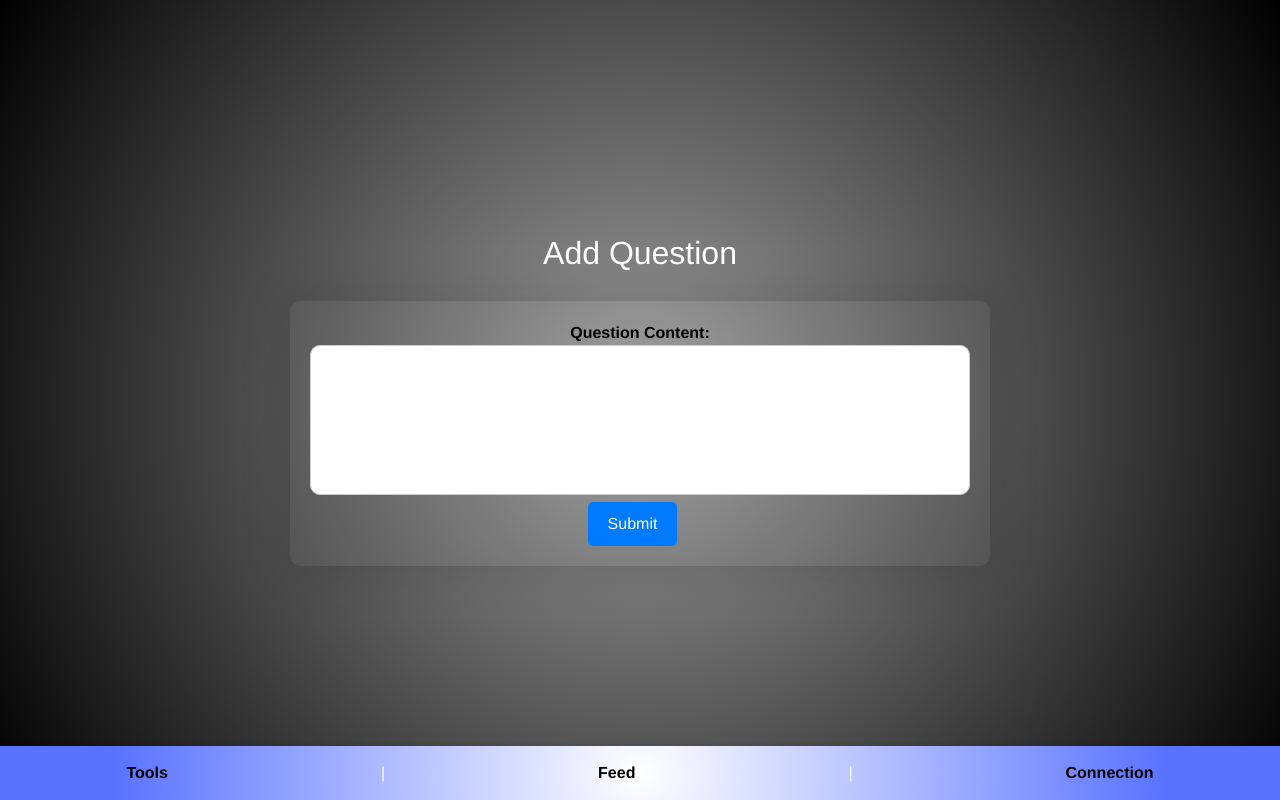
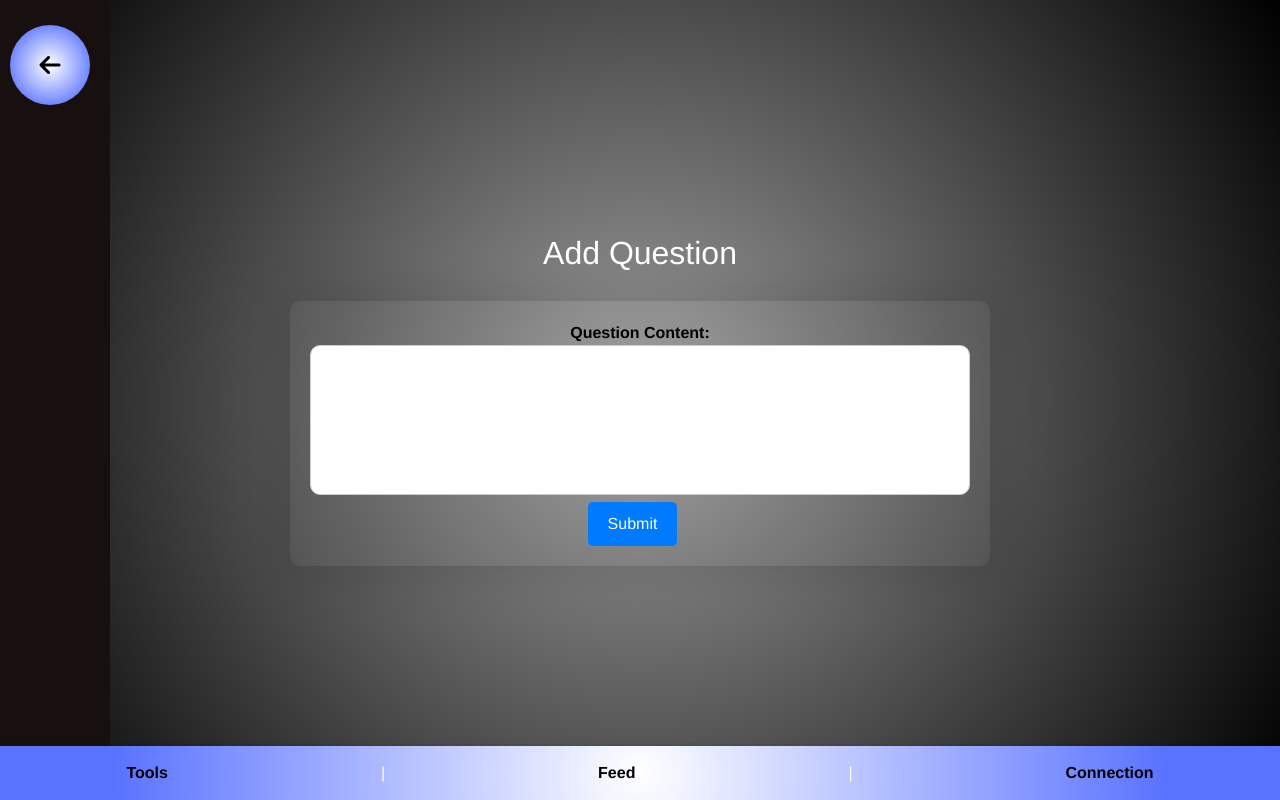
Before and after one commit to bhathiknk/socialmedia-webapp, a Vue app: page /AddDiscussion in a window 1280 px wide. Built offline with nearby package versions, Linux system fonts and the light colour scheme; what @ckeditor/ckeditor5-vue would draw is missing.

Commit message:
quection deleted function created

```diff
--- a/src/components/DiscussionForum/AddDiscussion.vue
+++ b/src/components/DiscussionForum/AddDiscussion.vue
@@ -1,4 +1,15 @@
 <template>
+  <div>
+    <div class="circular-button-container">
+      <CircularButton
+          @click="navigateToAddFeed"
+          to="/DiscussionForum"
+          icon="fa fa-arrow-left"
+          label="Back to Discussion"
+          style="margin-bottom: 10px; margin-top: 5px; margin-left: -10px"
+      />
+    </div>
+  </div>
   <div class="question-form-body">
     <h2>Add Question</h2>
     <form @submit.prevent="saveQuestion" class="question-form">
@@ -13,9 +24,11 @@
 
 <script>
 import axios from 'axios';
-import Swal from 'sweetalert2'; // Import SweetAlert
+import Swal from 'sweetalert2';
+import CircularButton from "@/components/CircularButton.vue"; // Import SweetAlert
 
 export default {
+  components: {CircularButton},
   data() {
     return {
       questionContent: '',
@@ -44,6 +57,7 @@ export default {
 
         console.log(response.data);
         this.showSuccessMessage(); // Call function to show success message
+        this.questionContent= '';
       } catch (error) {
         console.error('Error saving question:', error.response ? error.response.data : error);
         alert('Failed to save question. Please try again.');
@@ -62,6 +76,15 @@ export default {
 </script>
 
 <style scoped>
+.circular-button-container {
+  position: fixed;
+  top: 0;
+  left: 0;
+  bottom: 0;
+  padding: 20px;
+  background: rgb(24, 15, 15);
+
+}
 .question-form-body {
   background: rgb(158,158,158);
   background: radial-gradient(circle, rgba(158,158,158,1) 0%, rgba(0,0,0,1) 100%);
--- a/src/components/DiscussionForum/DiscussionForum.vue
+++ b/src/components/DiscussionForum/DiscussionForum.vue
@@ -252,13 +252,13 @@ export default {
 
 <style scoped>
 .question-background{
-  height: auto;
+  height: 100%;
+  min-height: 100vh;
   display: flex;
   flex-direction: column;
   background: rgb(158,158,158);
   background: radial-gradient(circle, rgba(158,158,158,1) 0%, rgba(0,0,0,1) 100%);
   margin-bottom: 50px;
-  height: 100vh;
 }
 .question-container {
   display: flex;
--- a/src/components/DiscussionForum/MyQuestions.vue
+++ b/src/components/DiscussionForum/MyQuestions.vue
@@ -18,11 +18,9 @@
     <div v-else>
       <div v-for="question in questions" :key="question.id" class="question-container">
         <div class="user-info">
-          <!-- Profile Image -->
           <img :src="getProfileImageUrl(question.user.profileImage)" alt="User Profile Image" class="user-profile-image" />
-
-          <!-- Username -->
           <p class="username">{{ question.user.userName }}</p>
+          <button @click="deleteQuestion(question.id)" class="delete-button">Delete</button>
         </div>
 
         <!-- Question Content -->
@@ -51,6 +49,8 @@
 
             <img :src="getProfileImageUrl(comment.user.profileImage)" alt="User Profile Image" class="user-profile-image" />
             <p><strong>{{ comment.user.userName }}:</strong> {{ comment.content }}</p>
+            <!-- Inside question-container div -->
+
           </div>
         </div>
       </div>
@@ -79,6 +79,37 @@ export default {
     this.fetchMyQuestions();
   },
   methods: {
+
+    deleteQuestion(questionId) {
+      const token = localStorage.getItem("token");
+      axios.delete(`http://localhost:8080/questions/${questionId}`, {
+        headers: {
+          Authorization: token
+        }
+      })
+          .then(response => {
+            // Handle success response
+            this.fetchMyQuestions(); // Refresh questions after deletion
+            // Show success message
+            Swal.fire({
+              icon: 'success',
+              title: 'Success!',
+              text: 'Question deleted successfully',
+            });
+          })
+          .catch(error => {
+            // Handle error response
+            console.error("Error deleting question:", error);
+            // Show error message
+            Swal.fire({
+              icon: 'error',
+              title: 'Error!',
+              text: 'Error deleting question',
+            });
+          });
+    },
+
+
     async fetchMyQuestions() {
       try {
         const token = localStorage.getItem("token");
@@ -346,4 +377,14 @@ export default {
   color: white;
   margin-top: 10px;
 }
+.delete-button{
+  background-color: red;
+  color: white;
+  border: none;
+  padding: 5px 10px;
+  border-radius: 5px;
+  cursor: pointer;
+  margin-left: 50%;
+}
+
 </style>
--- a/src/components/FeedCom/MyPost.vue
+++ b/src/components/FeedCom/MyPost.vue
@@ -13,6 +13,10 @@
 
 
   <div class="background">
+    <div v-if="myPosts.length === 0">
+      <p>No Post from friends</p>
+    </div>
+    <div v-else>
     <div class="post-feed">
       <div class="container">
         <div class="post" v-for="post in myPosts" :key="post.id">
@@ -26,6 +30,7 @@
         </div>
       </div>
     </div>
+  </div>
   </div>
 </template>
 
@@ -217,7 +222,7 @@ export default {
   padding: 5px 10px;
   border-radius: 5px;
   cursor: pointer;
-  margin-left: 10px;
+  margin-left: 50%;
 }
 
 </style>
--- a/src/views/Feed.vue
+++ b/src/views/Feed.vue
@@ -28,6 +28,10 @@
 
 
   <div class="post-feed">
+    <div v-if="posts.length === 0">
+      <p>No Post from friends</p>
+    </div>
+    <div v-else>
     <div class="container">
       <div class="post" v-for="post in posts" :key="post.userId">
         <div class="post-header">
@@ -40,7 +44,7 @@
       </div>
     </div>
   </div>
-
+  </div>
 </template>
 
 <script>
```
